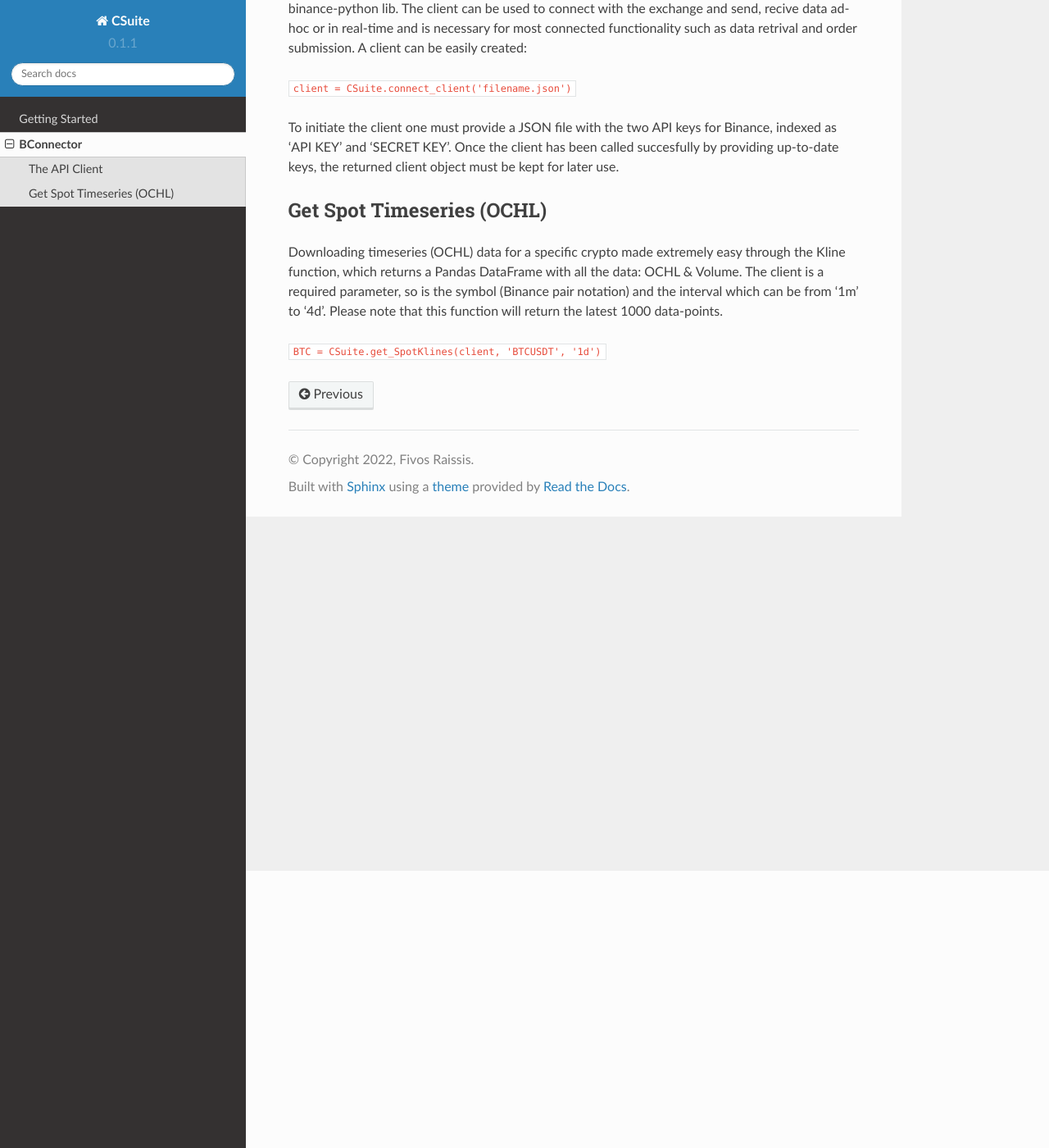
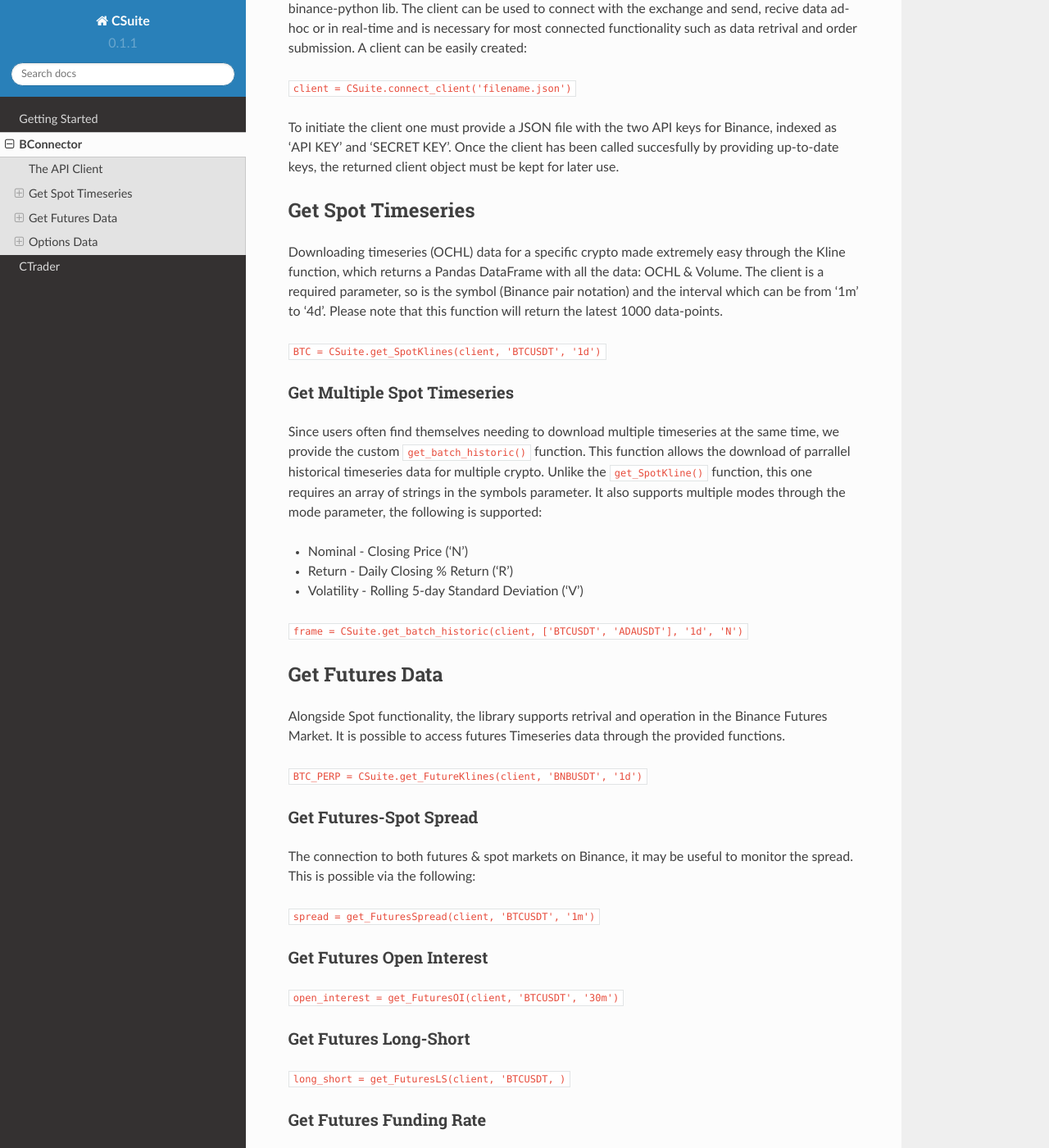
Before and after one commit to FjallInvestmentResearch/CSuite, a Sphinx documentation site: the page built from docs/source/bconnector.rst, in a window 1280 px wide and 1400 px high, scrolled down 338 px. Shown: the whole window at 82% size. Built offline with Sphinx 7.4.7 and the Read the Docs theme 2.0.0, drawn with Linux system fonts in a browser that asks for light colours; some of the changed text lies outside the part shown.

Commit message:
RTD Updates

```diff
--- a/docs/source/bconnector.rst
+++ b/docs/source/bconnector.rst
@@ -14,10 +14,60 @@
 To initiate the client one must provide a JSON file with the two API keys for Binance, indexed as 'API KEY' and 'SECRET KEY'.
 Once the client has been called succesfully by providing up-to-date keys, the returned client object must be kept for later use.
 
-Get Spot Timeseries (OCHL)
+Get Spot Timeseries
 --------------------------
 Downloading timeseries (OCHL) data for a specific crypto made extremely easy through the Kline function, which returns a Pandas DataFrame
 with all the data: OCHL & Volume. The client is a required parameter, so is the symbol (Binance pair notation) and the interval which can be from
 '1m' to '4d'. Please note that this function will return the latest 1000 data-points.
 
 :code:`BTC = CSuite.get_SpotKlines(client, 'BTCUSDT', '1d')`
+
+Get Multiple Spot Timeseries
+*****************************
+Since users often find themselves needing to download multiple timeseries at the same time, we provide the custom :code:`get_batch_historic()` function.
+This function allows the download of parrallel historical timeseries data for multiple crypto. Unlike the :code:`get_SpotKline()` function, this one requires an array of strings in the symbols parameter.
+It also supports multiple modes through the mode parameter, the following is supported:
+
+* Nominal - Closing Price ('N')
+* Return - Daily Closing % Return ('R')
+* Volatility - Rolling 5-day Standard Deviation ('V')
+
+
+:code:`frame = CSuite.get_batch_historic(client, ['BTCUSDT', 'ADAUSDT'], '1d', 'N')`
+
+Get Futures Data
+-----------------
+Alongside Spot functionality, the library supports retrival and operation in the Binance Futures Market. It is possible to access futures Timeseries data through
+the provided functions.
+
+:code:`BTC_PERP = CSuite.get_FutureKlines(client, 'BNBUSDT', '1d')`
+
+Get Futures-Spot Spread
+************************
+The connection to both futures & spot markets on Binance, it may be useful to monitor the spread. This is possible via the following:
+
+:code:`spread = get_FuturesSpread(client, 'BTCUSDT', '1m')`
+
+Get Futures Open Interest
+**************************
+
+:code:`open_interest = get_FuturesOI(client, 'BTCUSDT', '30m')`
+
+Get Futures Long-Short
+***********************
+
+:code:`long_short = get_FuturesLS(client, 'BTCUSDT, )`
+
+Get Futures Funding Rate
+*************************
+
+:code:`funding_rate = get_FuturesFundingRate(client, 'BTCUSDT', )`
+
+
+Options Data
+-----------------
+
+Get Option Skew
+*****************
+
+:code:`skew = get_options_skew(client, maturity, strikes)`
--- a/docs/source/index.rst
+++ b/docs/source/index.rst
@@ -15,3 +15,4 @@
 
        start
        bconnector
+       algos
```
Also changed, not shown: docs/source/algos.rst (added, +41 -0 lines).
